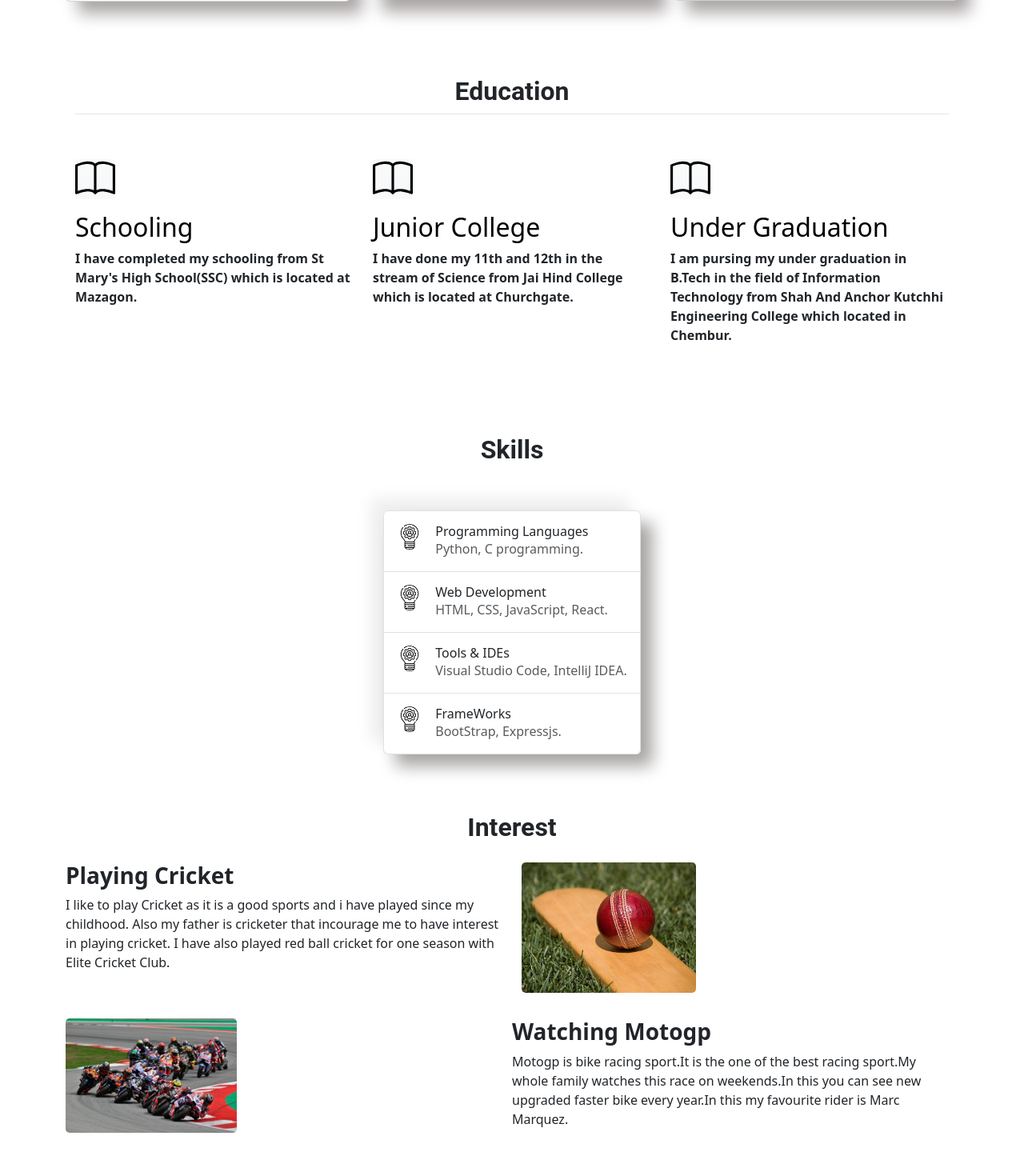
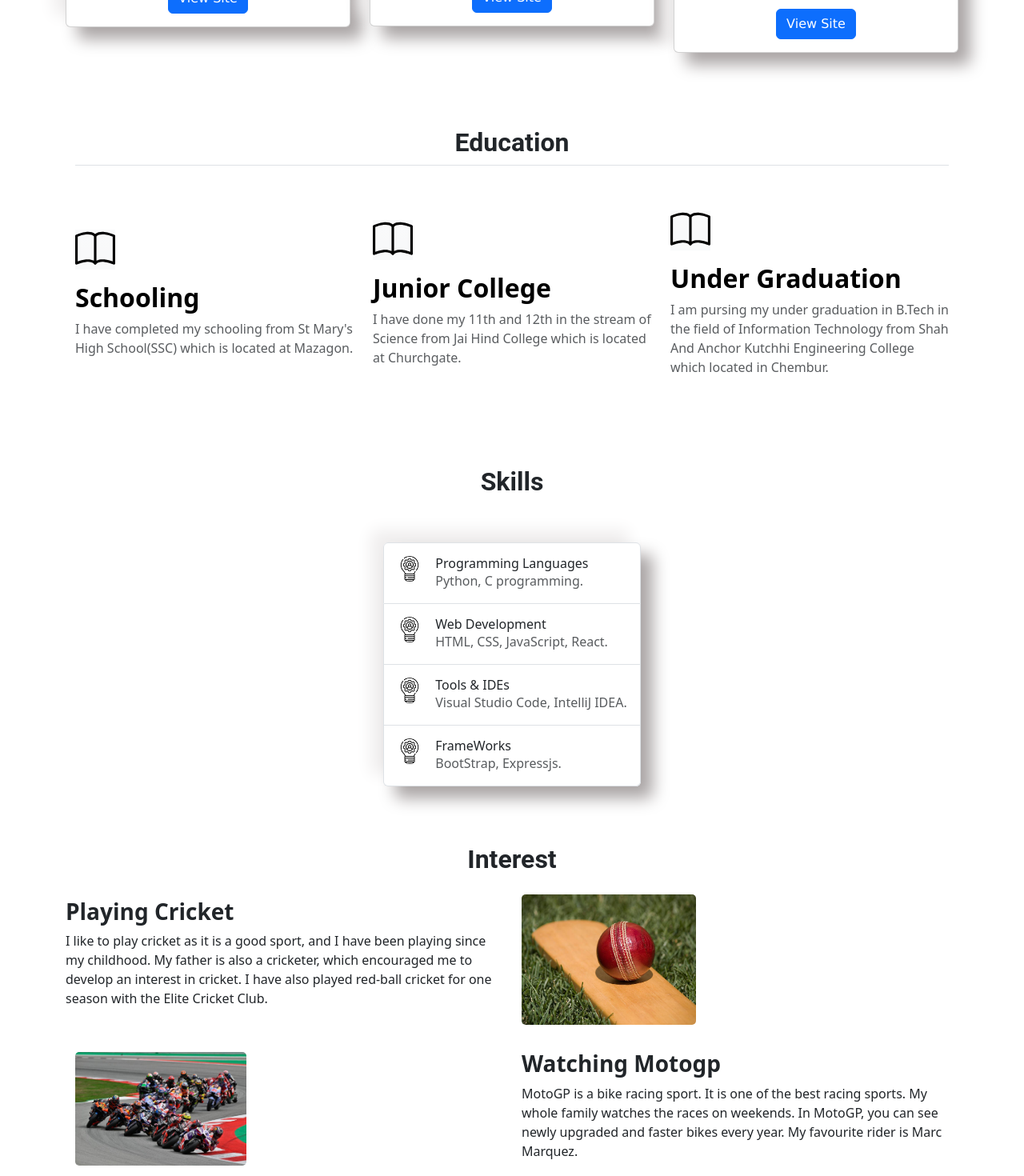
Before and after one commit to ubaicoder/reactportfolio, a React (Vite) app: page / in a window 1280 px wide. Shown: the part 860-2330 px from the top of the page at 80% size. Built offline with nearby package versions, Linux system fonts and the light colour scheme; a web font is replaced by a local one.

Commit message:
main commit

```diff
--- a/src/components/Education/Education.jsx
+++ b/src/components/Education/Education.jsx
@@ -13,8 +13,8 @@ function Educcation() {
               className="img-fluid"
             />
           </div>
-          <h3 className="fs-2 text-body-emphasis">Schooling</h3>
-          <p>
+          <h3 className="fs-2 text-body-emphasis fw-bold">Schooling</h3>
+          <p className="text-body-secondary fw-medium">
             I have completed my schooling from St Mary's High School(SSC) which is located at Mazagon.
           </p>
         </div>
@@ -27,8 +27,8 @@ function Educcation() {
               className="img-fluid"
             />
           </div>
-          <h3 className="fs-2 text-body-emphasis">Junior College</h3>
-          <p>
+          <h3 className="fs-2 text-body-emphasis fw-bold">Junior College</h3>
+          <p className="text-body-secondary fw-medium">
             I have done my 11th and 12th in the stream of Science from Jai Hind College which is located at Churchgate.
           </p>
         </div>
@@ -41,8 +41,8 @@ function Educcation() {
               className="img-fluid"
             />
           </div>
-          <h3 className="fs-2 text-body-emphasis">Under Graduation</h3>
-          <p>
+          <h3 className="fs-2 text-body-emphasis fw-bold">Under Graduation</h3>
+          <p className="text-body-secondary fw-medium">
             I am pursing my under graduation in B.Tech in the field of Information Technology from Shah And Anchor Kutchhi Engineering College which located in Chembur.
           </p>
         </div>
--- a/src/components/Hero/Hero.css
+++ b/src/components/Hero/Hero.css
@@ -1,6 +1,6 @@
 .pics{
     width: 30%;
-    margin-left: 170px;
+    margin-left: 110px;
     margin-top: 25px;
     padding-top: 10px;
     padding-bottom: 10px;
@@ -26,3 +26,8 @@
 .new h6{
     font-weight: 800;
 }
+.row{
+    display: flex;
+    justify-content: center;
+    align-items: center;
+}
--- a/src/components/Hero/Hero.jsx
+++ b/src/components/Hero/Hero.jsx
@@ -4,10 +4,10 @@ function Hero(){
     return(
         <div className="container">
             <div className="row">
-                <div className="col-lg-6">
+                <div className="col-lg-6 col-md-6 col-sm-12">
                     <img className='pics img-fluid' src="./first (1).png" alt="profile-pic" srcset=""  />
                 </div>
-                <div className="col-lg-6 new">
+                <div className="col-lg-6 col-md-6 col-sm-12 new">
                     <h5>Hey, I am</h5>
                     <h1>UBAI</h1>
                     <h6>Front-End Developer</h6>
--- a/src/components/Interest/Interest.jsx
+++ b/src/components/Interest/Interest.jsx
@@ -7,10 +7,10 @@ function Interest() {
         <div className="col-lg-6">
           <h3 className="fw-bold">Playing Cricket</h3>
           <p>
-            I like to play Cricket as it is a good sports and i have played
-            since my childhood. Also my father is cricketer that incourage me to
-            have interest in playing cricket. I have also played red ball
-            cricket for one season with Elite Cricket Club.
+            I like to play cricket as it is a good sport, and I have been
+            playing since my childhood. My father is also a cricketer, which
+            encouraged me to develop an interest in cricket. I have also played
+            red-ball cricket for one season with the Elite Cricket Club.
           </p>
         </div>
         <div className="col-lg-6 re">
@@ -34,10 +34,10 @@ function Interest() {
           <div className="col-lg-6">
             <h3 className="fw-bold">Watching Motogp</h3>
             <p>
-              Motogp is bike racing sport.It is the one of the best racing
-              sport.My whole family watches this race on weekends.In this you
-              can see new upgraded faster bike every year.In this my favourite
-              rider is Marc Marquez.
+              MotoGP is a bike racing sport. It is one of the best racing
+              sports. My whole family watches the races on weekends. In MotoGP,
+              you can see newly upgraded and faster bikes every year. My
+              favourite rider is Marc Marquez.
             </p>
           </div>
         </div>
@@ -45,4 +45,4 @@ function Interest() {
     </div>
   );
 }
-export default Interest
+export default Interest;
--- a/src/components/Projects/Project.css
+++ b/src/components/Projects/Project.css
@@ -23,8 +23,15 @@
     margin-top: 20px;
     box-shadow: 15px 15px 20px rgb(170, 165, 165),
     -15px -15px 20px rgb(239, 237, 237);
+    background: white;
+    transition: transform 0.3s ease, box-shadow 0.3s ease;
 }
 h2{
     font-family: 'Roboto',sans-serif;
     font-weight: bold;
 }
+.card:hover{
+    transform: translateY(-10px);
+    box-shadow: 20px 20px 30px rgb(170, 165, 165),
+    -20px -20px 30px rgb(239, 237, 237);
+}
```
Also changed, not shown: public/card3.jpg (deleted), 1 other file (tests, documents, lock files or other folders).
